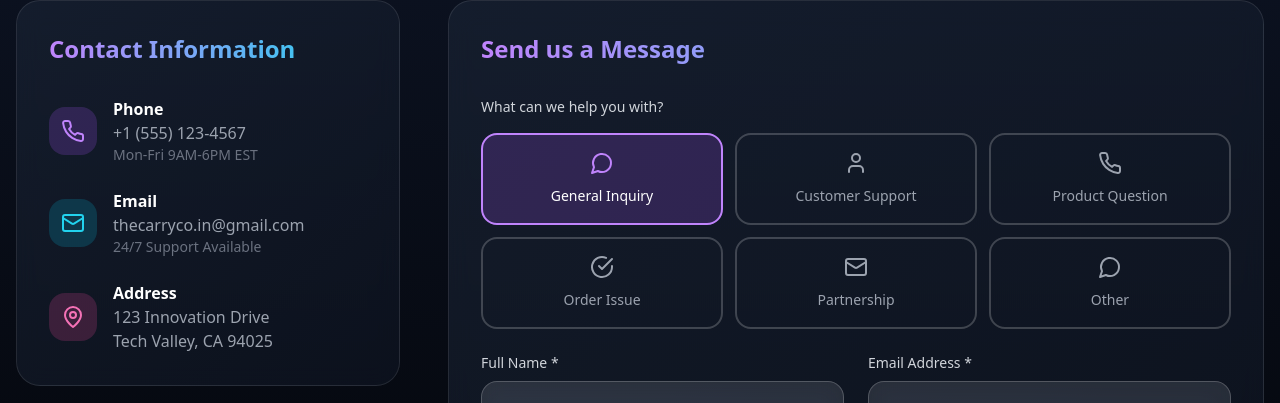
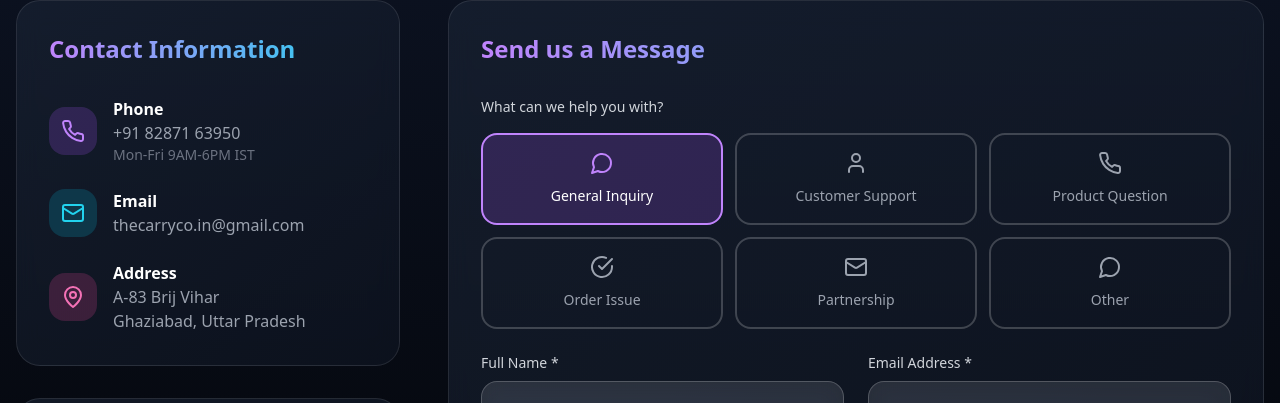
Before and after one commit to thecarryco-in/frontend, a React (Vite) app: page /contact in a window 1280 px wide. Shown: the part 341-744 px from the top of the page. Built offline with nearby package versions, Linux system fonts and the light colour scheme; no server answers.

Commit message:
Update Contact.tsx

```diff
--- a/src/pages/Contact.tsx
+++ b/src/pages/Contact.tsx
@@ -85,19 +85,20 @@ const Contact: React.FC = () => {
                   </div>
                   <div>
                     <p className="text-white font-semibold">Phone</p>
-                    <p className="text-gray-400">+1 (555) 123-4567</p>
-                    <p className="text-gray-500 text-sm">Mon-Fri 9AM-6PM EST</p>
+                    <p className="text-gray-400">+91 82871 63950</p>
+                    <p className="text-gray-500 text-sm">Mon-Fri 9AM-6PM IST</p>
                   </div>
                 </div>
 
-                <div className="flex items-center space-x-4 group">
+                <div className="flex items-start space-x-4 group">
                   <div className="w-12 h-12 bg-cyan-500/20 rounded-2xl flex items-center justify-center group-hover:bg-cyan-500 transition-colors duration-300">
                     <Mail className="w-6 h-6 text-cyan-400 group-hover:text-white" />
                   </div>
-                  <div>
+                  <div className="flex-1">
                     <p className="text-white font-semibold">Email</p>
-                    <p className="text-gray-400">thecarryco.in@gmail.com</p>
-                    <p className="text-gray-500 text-sm">24/7 Support Available</p>
+                    <p className="text-gray-400 break-all">
+                      thecarryco.in@gmail.com
+                    </p>
                   </div>
                 </div>
 
@@ -107,8 +108,8 @@ const Contact: React.FC = () => {
                   </div>
                   <div>
                     <p className="text-white font-semibold">Address</p>
-                    <p className="text-gray-400">123 Innovation Drive</p>
-                    <p className="text-gray-400">Tech Valley, CA 94025</p>
+                    <p className="text-gray-400">A-83 Brij Vihar</p>
+                    <p className="text-gray-400">Ghaziabad, Uttar Pradesh</p>
                   </div>
                 </div>
               </div>
```
